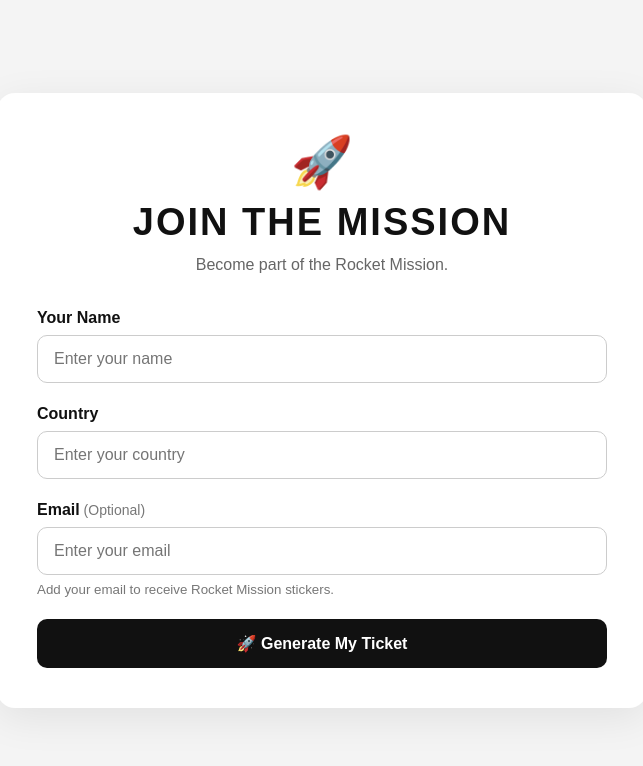
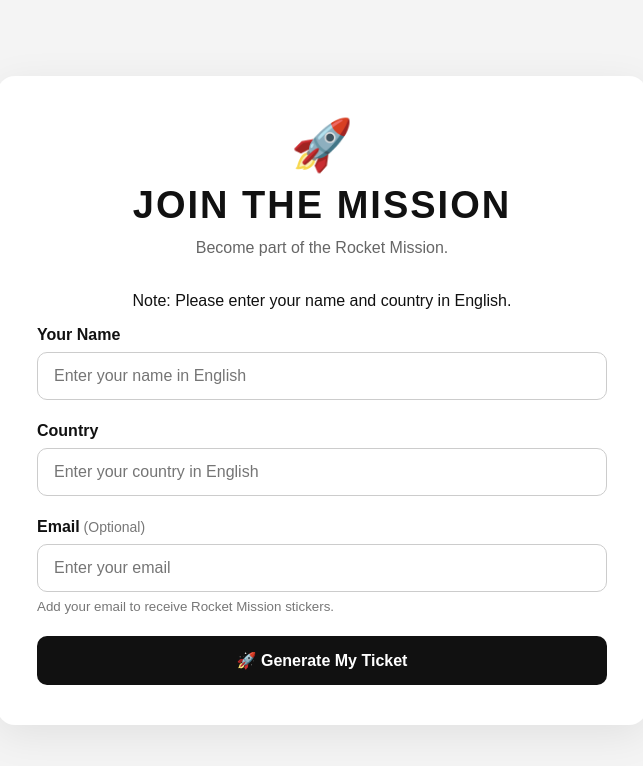
Before and after one commit to WsaanAlsalhi/Rocket_ticket, a Next.js app: page / in a window 1280 px wide. Shown: the top 766 px of the page, without its empty margins (318-961 px from the left). Built offline with nearby package versions, Linux system fonts and the light colour scheme.

Commit message:
Enhance form input placeholders and instructions
Updated placeholders and added a note for form inputs.

```diff
--- a/app/page.js
+++ b/app/page.js
@@ -45,7 +45,6 @@ export default function Home() {
                 await registerResponse.json();
 
             if (!registerResponse.ok) {
-                // Show the real server/Supabase error.
                 throw new Error(
                     registerData.details ||
                     registerData.error ||
@@ -275,6 +274,10 @@ export default function Home() {
                         Become part of the Rocket Mission.
                     </p>
 
+                    <p className="form-note">
+                        Note: Please enter your name and country in English.
+                    </p>
+
                     <form
                         onSubmit={
                             registerParticipant
@@ -296,7 +299,7 @@ export default function Home() {
                                         event.target.value
                                     )
                                 }
-                                placeholder="Enter your name"
+                                placeholder="Enter your name in English"
                                 maxLength={50}
                                 required
                             />
@@ -318,7 +321,7 @@ export default function Home() {
                                         event.target.value
                                     )
                                 }
-                                placeholder="Enter your country"
+                                placeholder="Enter your country in English"
                                 maxLength={40}
                                 required
                             />
@@ -328,14 +331,12 @@ export default function Home() {
                         <div className="form-group">
 
                             <label htmlFor="email">
-
                                 Email
 
                                 <span className="optional">
                                     {" "}
                                     (Optional)
                                 </span>
-
                             </label>
 
                             <input
```
